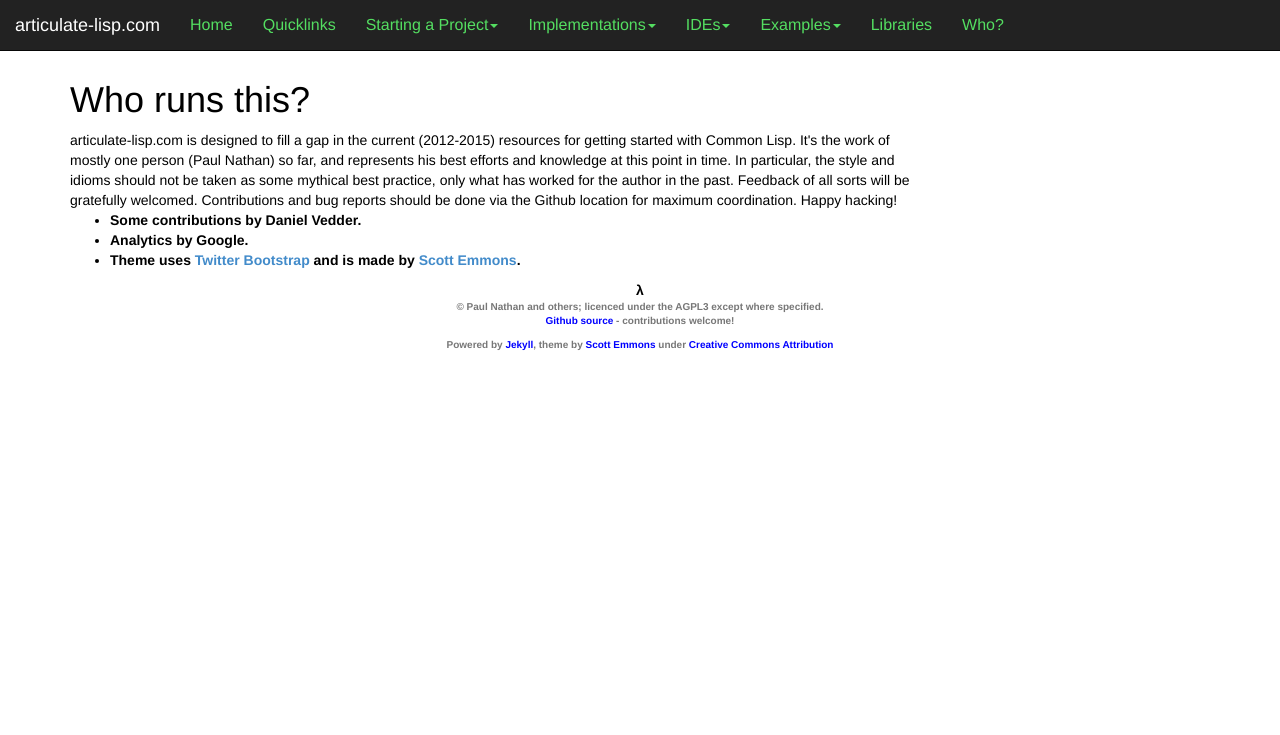
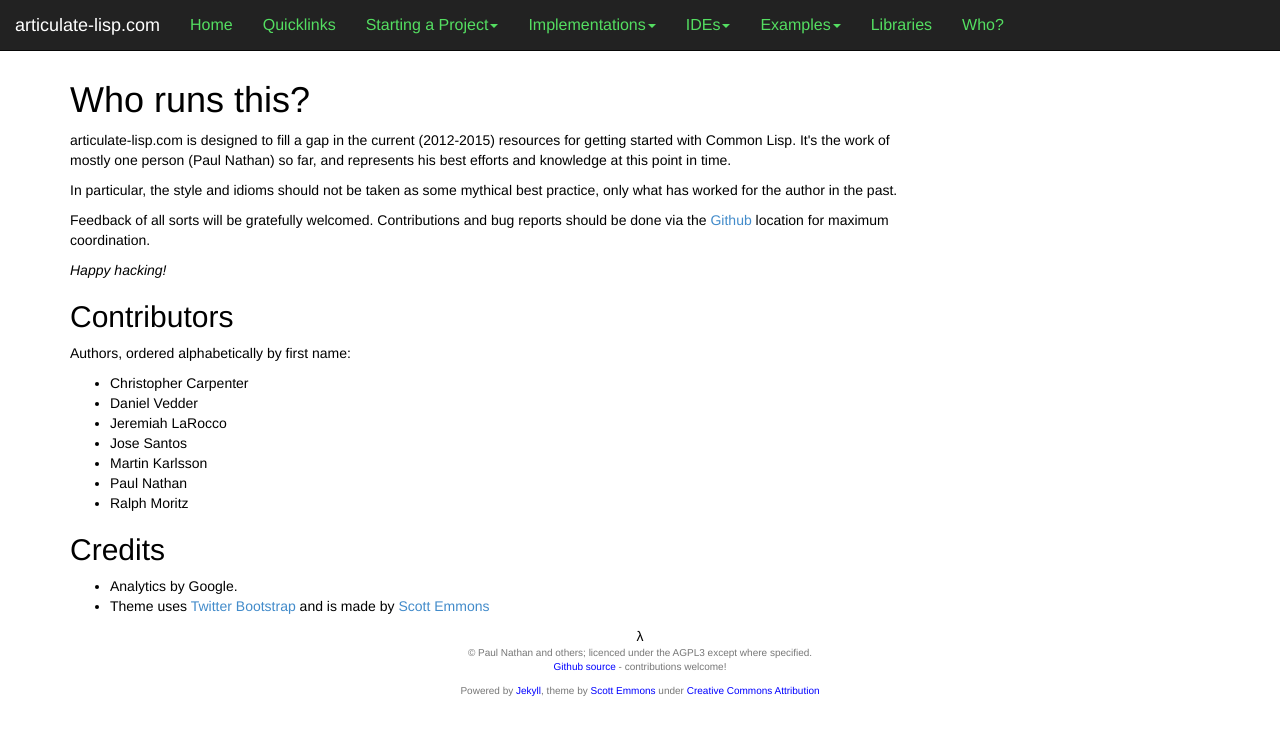
Before and after one commit to articulate-common-lisp/articulate-common-lisp.github.io, a Jekyll site: the page built from about/index.html, in a window 1280 px wide. Shown: the top 735 px of the page. Built offline with Jekyll 4.4.1, drawn with Linux system fonts in a browser that asks for light colours; Markdown is read by kramdown in place of the engine named in the settings.

Commit message:
Expanded CLISP entry, updated About page.

```diff
--- a/about/index.html
+++ b/about/index.html
@@ -4,28 +4,40 @@ layout: default
 
 <h1>Who runs this?</h1>
 
-articulate-lisp.com is designed to fill a gap in the current
+<p>articulate-lisp.com is designed to fill a gap in the current
 (2012-2015) resources for getting started with Common Lisp. It's the
 work of mostly one person (Paul Nathan) so far, and represents his
-best efforts and knowledge at this point in time.
+best efforts and knowledge at this point in time.</p>
 
-In particular, the style and idioms should not be taken as some
+<p>In particular, the style and idioms should not be taken as some
 mythical best practice, only what has worked for the author in the
-past.
+past.</p>
 
-Feedback of all sorts will be gratefully welcomed. Contributions and
-bug reports should be done via the Github location for maximum
-coordination.
+<p>Feedback of all sorts will be gratefully welcomed. Contributions and
+bug reports should be done via the
+<a href="https://github.com/pnathan/articulate-common-lisp">Github</a> location for maximum
+coordination.</p>
 
-Happy hacking!
+<p><em>Happy hacking!</em></p>
 
+<h2>Contributors</h2>
 
-<b/>
+<p>Authors, ordered alphabetically by first name:</p>
 
 <ul>
-  <li> Some contributions by Daniel Vedder.
+<li>Christopher Carpenter</li>
+<li>Daniel Vedder</li>
+<li>Jeremiah LaRocco</li>
+<li>Jose Santos</li>
+<li>Martin Karlsson</li>
+<li>Paul Nathan</li>
+<li>Ralph Moritz</li>
+</ul>
 
-  <li> Analytics by Google.
+<h2>Credits</h2>
 
-    <li> Theme uses <a href="http://twitter.github.com/bootstrap/">Twitter Bootstrap</a> and is made by <a href="https://github.com/scotte/jekyll-clean">Scott Emmons</a>.
+<ul>
+<li>Analytics by Google.</li>
+<li>Theme uses <a href="http://twitter.github.com/bootstrap/">Twitter Bootstrap</a> and is made
+by <a href="https://github.com/scotte/jekyll-clean">Scott Emmons</a></li>
 </ul>
```
Also changed, not shown: implementations/clisp-setup.html (+18 -5 lines).
